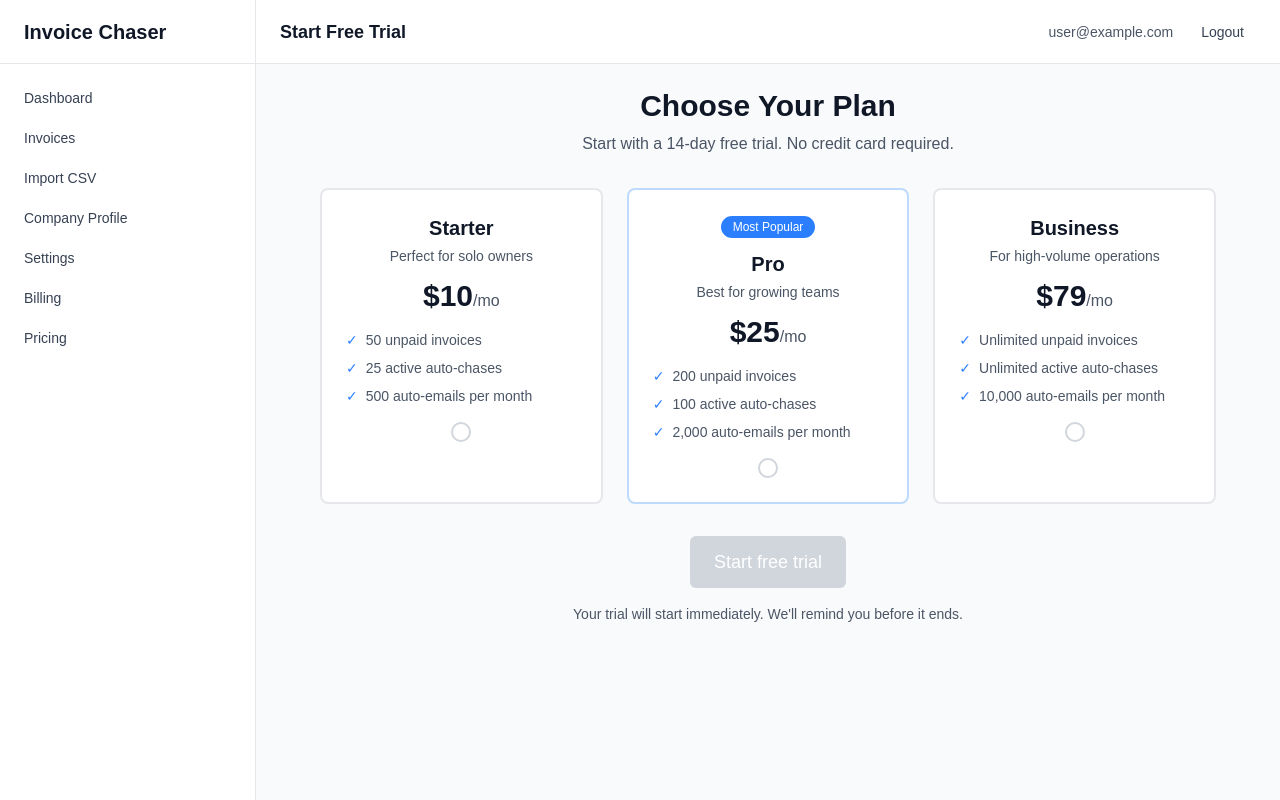
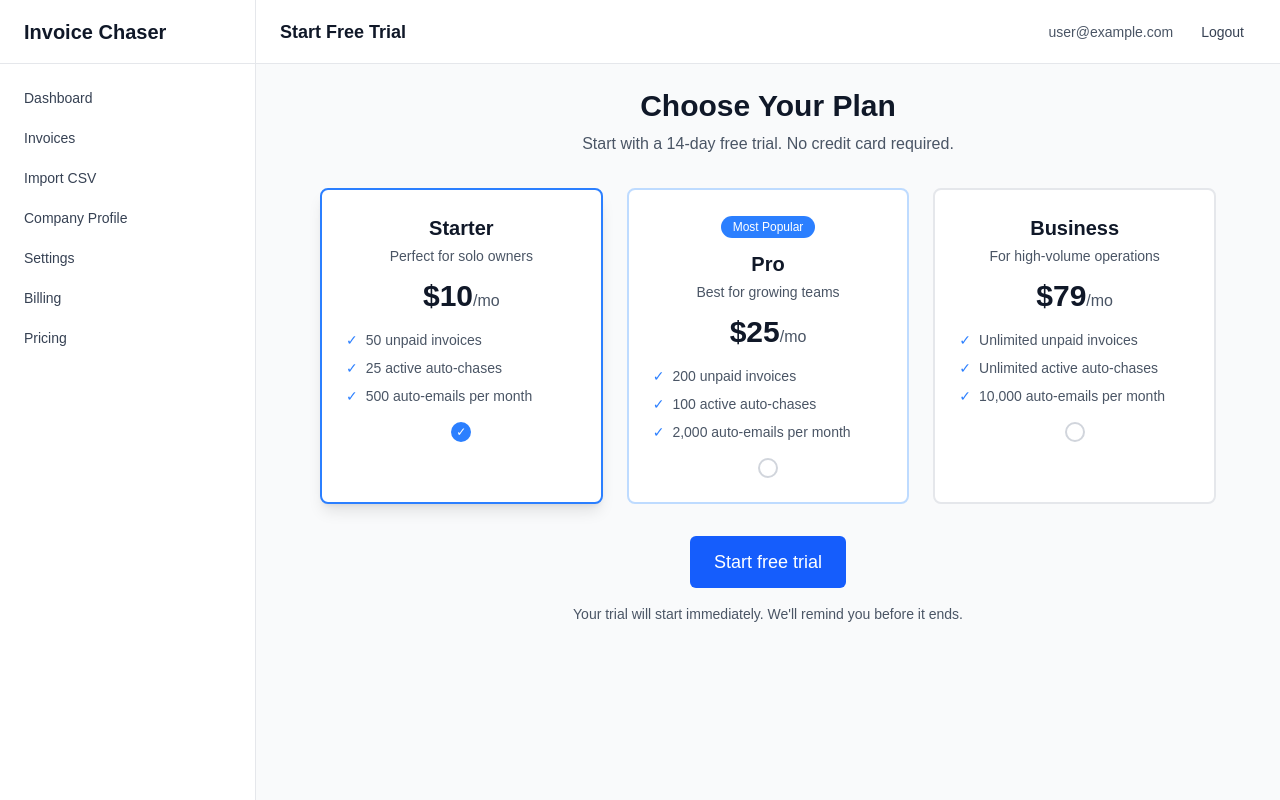
Before and after one commit to carlossonesen-sketch/invoicechacer, a Next.js app: page /trial in a window 1280 px wide. Built offline with nearby package versions, Linux system fonts and the light colour scheme; no server answers; sample sign-in values are in the browser's storage.

Commit message:
Fix trial plan typing for build

```diff
--- a/src/app/trial/page.tsx
+++ b/src/app/trial/page.tsx
@@ -8,6 +8,8 @@ import { startTrial } from "@/lib/billing";
 import { Header } from "@/components/layout/header";
 import { AppLayout } from "@/components/layout/app-layout";
 import { Button } from "@/components/ui/button";
+
+type PlanId = "starter" | "pro" | "business";
 
 const tiers = [
   {
@@ -51,7 +53,7 @@ export default function TrialPage() {
   const searchParams = useSearchParams();
   const [user, setUser] = useState<any>(null);
   const [loading, setLoading] = useState(true);
-  const [selectedPlan, setSelectedPlan] = useState<string | null>(null);
+  const [selectedPlan, setSelectedPlan] = useState<PlanId>("starter");
   const [starting, setStarting] = useState(false);
   const [error, setError] = useState<string>("");
 
@@ -75,11 +77,6 @@ export default function TrialPage() {
   }, [router, searchParams]);
 
   async function handleStartTrial() {
-    if (!selectedPlan) {
-      setError("Please select a plan");
-      return;
-    }
-
     if (!user) {
       router.push("/login?redirect=/trial");
       return;
@@ -149,7 +146,7 @@ export default function TrialPage() {
             {tiers.map((tier) => (
               <div
                 key={tier.id}
-                onClick={() => setSelectedPlan(tier.id)}
+                onClick={() => setSelectedPlan(tier.id as PlanId)}
                 className={`bg-white rounded-lg border-2 p-6 cursor-pointer transition-all ${
                   selectedPlan === tier.id
                     ? "border-blue-500 shadow-lg"
@@ -209,7 +206,7 @@ export default function TrialPage() {
           <div className="text-center">
             <Button
               onClick={handleStartTrial}
-              disabled={!selectedPlan || starting}
+              disabled={starting}
               size="lg"
             >
               {starting ? "Starting trial..." : "Start free trial"}
```
